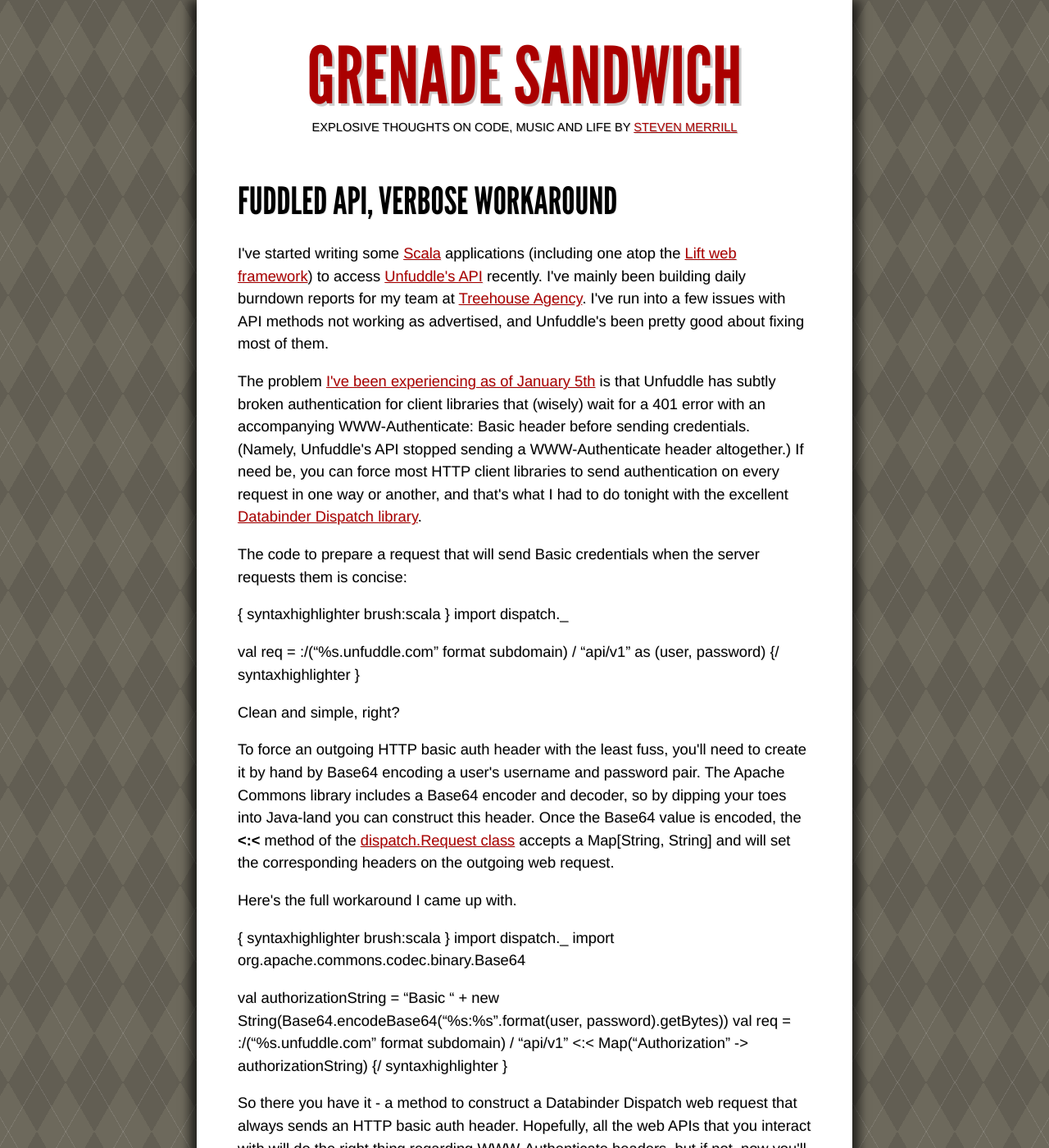
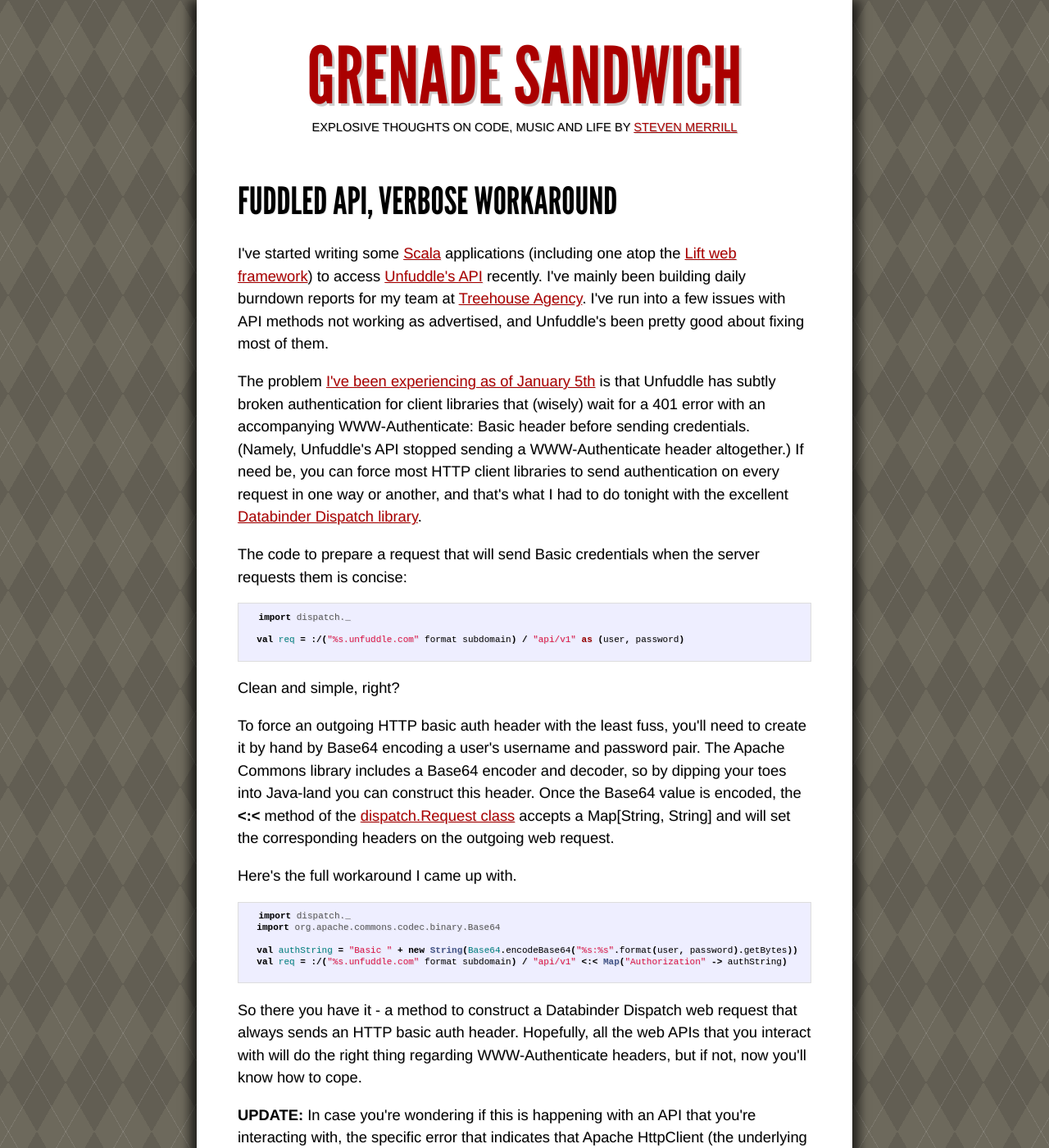
Before and after one commit to smerrill/grenadesandwich.com, a Jekyll site: the page built from _posts/2010-01-09-fuddled-api-verbose-workaround.md, in a window 1280 px wide and 1400 px high. Shown: the whole window at 82% size. Built offline with Jekyll 4.4.1, drawn with Linux system fonts in a browser that asks for light colours; Markdown is read by kramdown in place of the engine named in the settings.

Commit message:
Cleaning up some posts.

```diff
--- a/_posts/2010-01-09-fuddled-api-verbose-workaround.md
+++ b/_posts/2010-01-09-fuddled-api-verbose-workaround.md
@@ -6,21 +6,21 @@
 <p>I've started writing some <a href="http://scala-lang.org/">Scala</a> applications (including one atop the <a href="http://liftweb.net/">Lift web framework</a>) to access <a href="http://unfuddle.com/docs/api/">Unfuddle's API</a> recently. I've mainly been building daily burndown reports for my team at <a href="http://treehouseagency.com/">Treehouse Agency</a>.  I've run into a few issues with API methods not working as advertised, and Unfuddle's been pretty good about fixing most of them.</p>
 <p>The problem <a href="http://unfuddle.com/community/forums/3/topics/816?page=1#posts-2306">I've been experiencing as of January 5th</a> is that Unfuddle has subtly broken authentication for client libraries that (wisely) wait for a 401 error with an accompanying WWW-Authenticate: Basic header before sending credentials.  (Namely, Unfuddle's API stopped sending a WWW-Authenticate header altogether.)  If need be, you can force most HTTP client libraries to send authentication on every request in one way or another, and that's what I had to do tonight with the excellent <a href="http://databinder.net/dispatch/About">Databinder Dispatch library</a>.</p>
 <p>The code to prepare a request that will send Basic credentials when the server requests them is concise:</p>
-{ syntaxhighlighter brush:scala }
+{% highlight scala %}
   import dispatch._
 
   val req = :/("%s.unfuddle.com" format subdomain) / "api/v1" as (user, password)
-{/ syntaxhighlighter }
+{% endhighlight %}
 <p>Clean and simple, right?</p>
 <p>To force an outgoing HTTP basic auth header with the least fuss, you'll need to create it by hand by Base64 encoding a user's username and password pair.  The Apache Commons library includes a Base64 encoder and decoder, so by dipping your toes into Java-land you can construct this header.  Once the Base64 value is encoded, the <strong>&lt;:&lt;</strong> method of the <a href="http://databinder.net/sxr/dispatch-http/0.6.5/main/Http.scala.html#6742">dispatch.Request class</a> accepts a Map[String, String] and will set the corresponding headers on the outgoing web request.</p>
 <p>Here's the full workaround I came up with.</p>
-{ syntaxhighlighter brush:scala }
+{% highlight scala %}
   import dispatch._
   import org.apache.commons.codec.binary.Base64
 
-  val authorizationString = "Basic " + new String(Base64.encodeBase64("%s:%s".format(user, password).getBytes))
-  val req = :/("%s.unfuddle.com" format subdomain) / "api/v1" <:< Map("Authorization" -> authorizationString)
-{/ syntaxhighlighter }
+  val authString = "Basic " + new String(Base64.encodeBase64("%s:%s".format(user, password).getBytes))
+  val req = :/("%s.unfuddle.com" format subdomain) / "api/v1" <:< Map("Authorization" -> authString)
+{% endhighlight %}
 <p>So there you have it - a method to construct a Databinder Dispatch web request that always sends an HTTP basic auth header. Hopefully, all the web APIs that you interact with will do the right thing regarding WWW-Authenticate headers, but if not, now you'll know how to cope.</p>
 <p><strong>UPDATE:</strong> In case you're wondering if this is happening with an API that you're interacting with, the specific error that indicates that Apache HttpClient (the underlying workhorse of Databinder Dispatch) did not receive any WWW-Authenticate headers looks like this:</p>
-<p><pre>WARN - Authentication error: Unable to respond to any of these challenges: {}</pre></p>
+<p><pre><code>WARN - Authentication error: Unable to respond to any of these challenges: {}</code></pre></p>
```
Also changed, not shown: _posts/2009-11-26-scala-lift-and-the-future.md (+4 -4 lines), _posts/2009-11-27-python-to-scala-2-7-check-your-spelling.md (+5 -12 lines).
